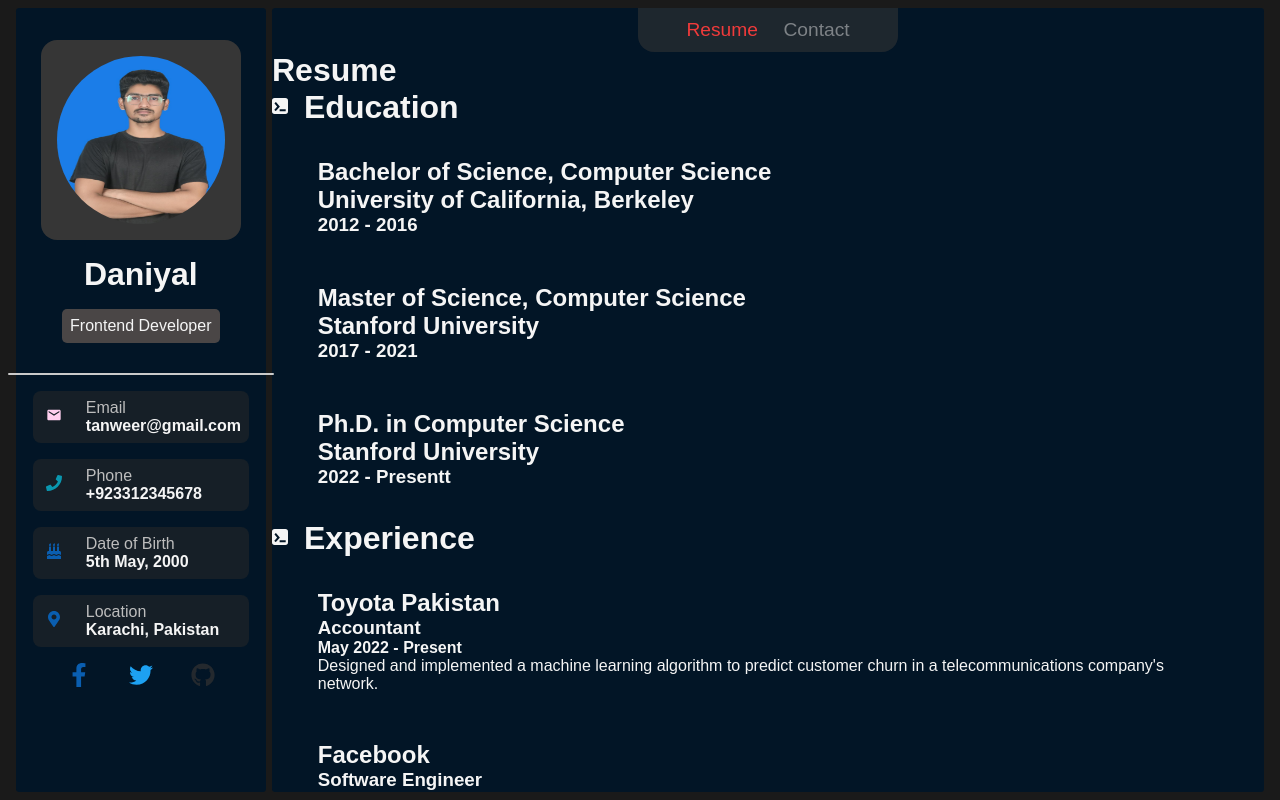
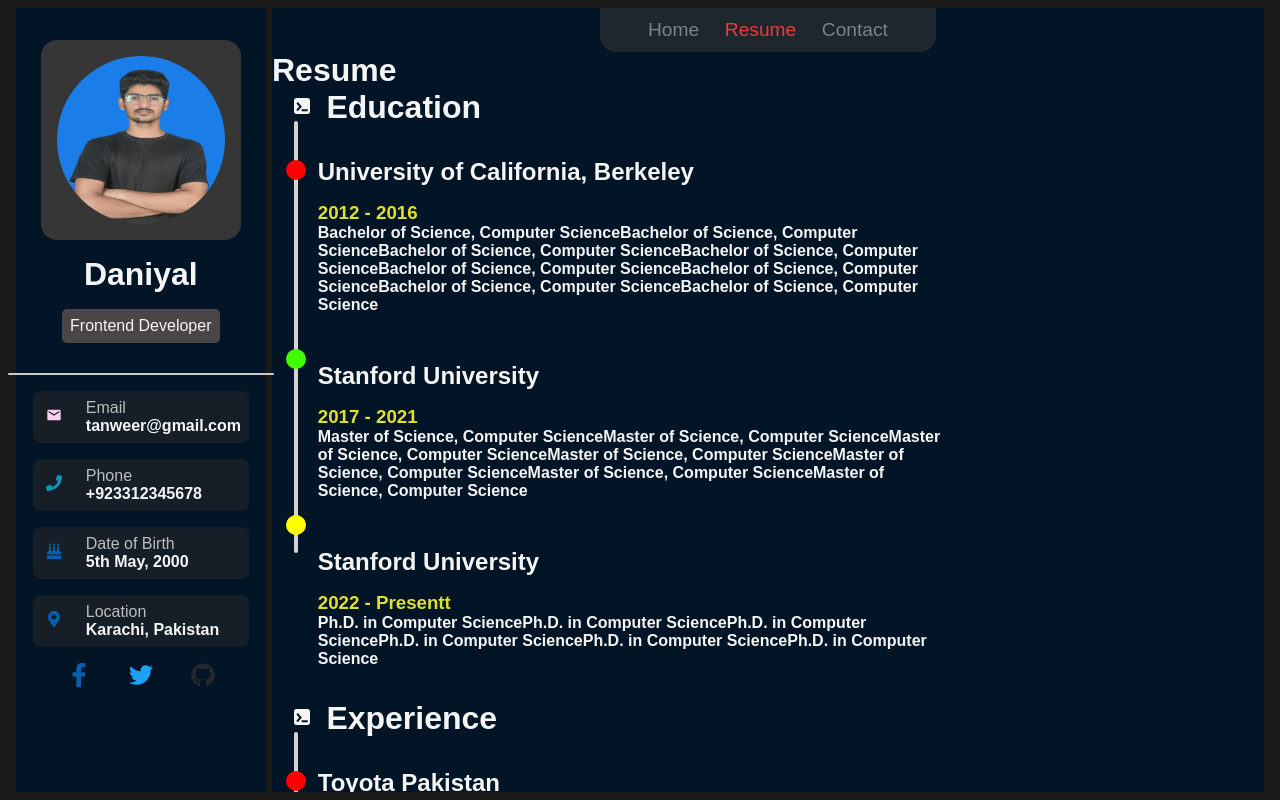
Before and after one commit to salmanchandio11/nsf_portfolio_b4_12, a React (Vite) app: page /resume in a window 1280 px wide. Built offline with nearby package versions, Linux system fonts and the light colour scheme.

Commit message:
RESUME SECTION DONE

```diff
--- a/src/components/Header/Header.jsx
+++ b/src/components/Header/Header.jsx
@@ -4,17 +4,23 @@
 
 const Header = () => {
     const headerItems = [
+        {
+            id: 1,
+            title: "Home",
+            link: '/',
+        },
 
         {
-            id: 1,
+            id: 2,
             title: 'Resume',
             link: '/resume',
         },
         {
-            id: 2,
+            id: 3,
             title: 'Contact',
             link: '/contact',
         },
+
     ];
 
     return (
--- a/src/section2/Resume/Resume.jsx
+++ b/src/section2/Resume/Resume.jsx
@@ -9,17 +9,17 @@
         Education: [
 
             {
-                degree: "Bachelor of Science, Computer Science",
+                degree: "Bachelor of Science, Computer ScienceBachelor of Science, Computer ScienceBachelor of Science, Computer ScienceBachelor of Science, Computer ScienceBachelor of Science, Computer ScienceBachelor of Science, Computer ScienceBachelor of Science, Computer ScienceBachelor of Science, Computer Science",
                 institution: "University of California, Berkeley",
                 year: "2012 - 2016"
             },
             {
-                degree: "Master of Science, Computer Science",
+                degree: "Master of Science, Computer ScienceMaster of Science, Computer ScienceMaster of Science, Computer ScienceMaster of Science, Computer ScienceMaster of Science, Computer ScienceMaster of Science, Computer ScienceMaster of Science, Computer Science",
                 institution: "Stanford University",
                 year: "2017 - 2021"
             },
             {
-                degree: "Ph.D. in Computer Science",
+                degree: "Ph.D. in Computer SciencePh.D. in Computer SciencePh.D. in Computer SciencePh.D. in Computer SciencePh.D. in Computer SciencePh.D. in Computer Science",
                 institution: "Stanford University",
                 year: "2022 - Presentt"
             }
@@ -48,6 +48,26 @@
         ]
     }
 
+
+    const skillsData = [
+        {
+            title: "Web Design",
+            value: 26,
+        },
+        {
+            title: "Web Applications",
+            value: 90
+        },
+        {
+            title: "JS",
+            value: 95
+        },
+        {
+            title: "React",
+            value: 90
+        }
+    ]
+
     // console.log(Object.values(ResumeData).map((item) => (item.Education)), "asdasdasd")
 
 
@@ -65,17 +85,27 @@
 
 
             <div className='icon-title'>
-                <span>{Object.values(ResumeData)[0]}</span>
+                <span className='title-education'>{Object.values(ResumeData)[0]}</span>
                 <h1>  {Object.keys(ResumeData)[1]}</h1>
+
+                <span className='line-bar' />
+
+                <span className='line-dot-1' />
+                <span className='line-dot-2' />
+                <span className='line-dot-3' />
             </div>
 
 
             {ResumeData.Education.map((item, index) => {
                 return (
                     <div key={index} className='data'>
-                        <h2>{item.degree}</h2>
                         <h2>{item.institution}</h2>
-                        <h3>{item.year}</h3>
+
+                        <div className='data-year-degree'>
+                            <h3 >{item.year}</h3>
+                            <h4>{item.degree}</h4>
+                        </div>
+
                     </div>
                 )
             })}
@@ -86,6 +116,13 @@
 
                 <span>{Object.values(ResumeData)[0]}</span>
                 <h1>{Object.keys(ResumeData)[2]}</h1>
+
+
+                <span className='line-barr' />
+
+                <span className='line-dott-1' />
+                <span className='line-dott-2' />
+                <span className='line-dott-3' />
             </div>
 
 
@@ -93,12 +130,33 @@
                 return (
                     <div key={index} className='data'>
                         <h2>{exp.company}</h2>
-                        <h3>{exp.position}</h3>
-                        <h4>{exp.duration}</h4>
-                        <p>{exp.description}</p>
+                        <div className='data-year-degree'>
+                            <h3>{exp.duration}</h3>
+                            <p>{exp.description}</p>
+                        </div>
+
                     </div>
                 )
             })}
+
+
+
+            <h1>My Skills</h1>
+
+            <div className='resume-skills'>
+
+                {skillsData.map((skill, index) => {
+                    return (
+                        <div key={index} className='skill'>
+                            <h3 className='title-resume '>{skill.title} {skill.value}%</h3>
+                            <div className='progress'>
+                                <div className='internal-progress' style={{ width: `${skill.value}%` }}></div>
+                            </div>
+                        </div>
+                    )
+                })}
+
+            </div>
 
 
 
--- a/src/section2/Resume/resume.css
+++ b/src/section2/Resume/resume.css
@@ -1,10 +1,12 @@
-.data {
+.data,
+.resume-skills {
     /* background-color: red; */
     display: flex;
     flex-direction: column;
     margin: 1rem auto;
     width: 94%;
     padding: 1rem;
+    gap: 1rem;
 
 }
 
@@ -12,9 +14,121 @@
     color: whitesmoke;
 }
 
-.icon-title{
+.icon-title {
     display: flex;
     justify-content: start;
     align-items: center;
     gap: 1rem;
+
+    position: relative;
 }
+
+
+.skill {
+    position: relative;
+    display: flex;
+    flex-direction: column;
+    justify-content: space-between;
+    align-items: start;
+    gap: 3rem;
+
+}
+
+.title-resume {
+    padding: 1rem 0;
+}
+
+
+.progress {
+    position: absolute;
+    height: 1rem;
+    background-color: rgb(214, 214, 214);
+    width: 60%;
+    height: 10px;
+    top: 2.5rem;
+    border-radius: 1rem;
+
+
+}
+
+.internal-progress {
+    position: absolute;
+    background-color: green;
+    height: 10px;
+    border-radius: 1rem;
+}
+
+
+.title-education {}
+
+.icon-title {
+    padding: 0 1.4rem;
+}
+
+
+.data-year-degree h3 {
+    color: rgb(224, 224, 44);
+}
+
+
+
+.data-year-degree {
+    width: 70%;
+}
+
+
+
+.resume-skills {}
+
+
+.line-bar, .line-barr {
+
+    position: absolute;
+    background-color: rgb(211, 211, 211);
+    height: 27rem;
+    width: 0.2rem;
+    top: 2rem;
+    border-radius: 20px;
+}
+
+
+
+
+.line-dot-1, .line-dott-1{
+    position: absolute;
+    top: 4.4rem;
+    background-color: rgb(255, 0, 0);
+    width: 20px;
+    height: 20px;
+    border-radius: 50%;
+    left: 0.9rem;
+}
+
+
+.line-dot-2, .line-dott-2{
+    position: absolute;
+    top: 16.2rem;
+    background-color: rgb(64, 255, 0);
+    width: 20px;
+    height: 20px;
+    border-radius: 50%;
+    left: 0.9rem;
+}
+
+.line-dott-2{
+    top: 14rem;
+}
+
+.line-dot-3, .line-dott-3{
+    position: absolute;
+    top: 26.6rem;
+    background-color: yellow;
+    width: 20px;
+    height: 20px;
+    border-radius: 50%;
+    left: 0.9rem;
+}
+
+.line-dott-3{
+    top: 22rem;
+}
```
